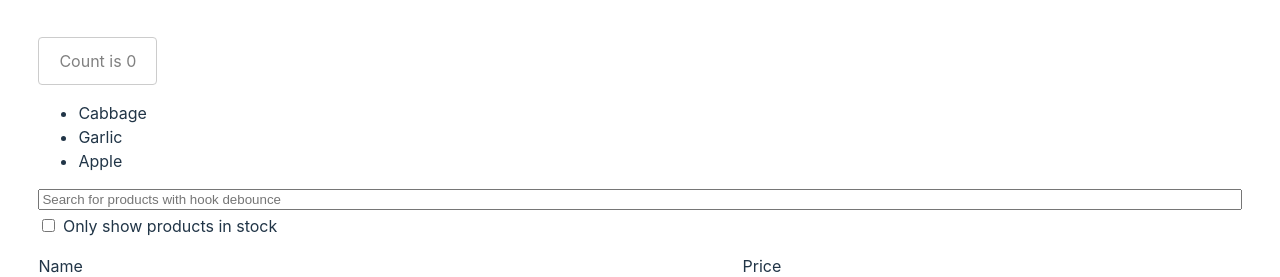
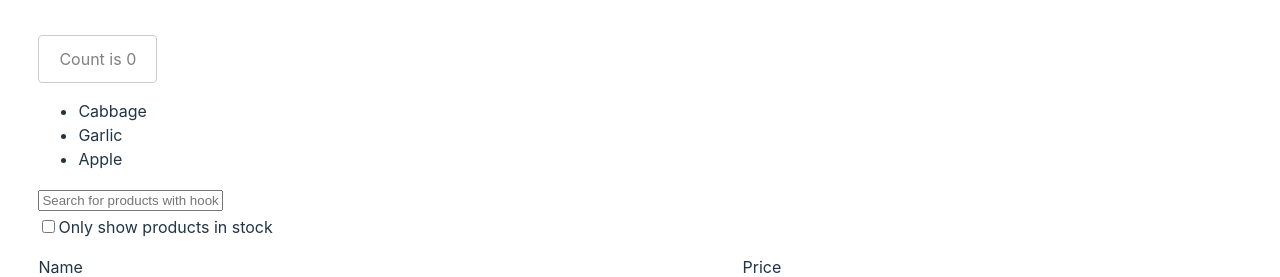
Before and after one commit to leoclao/learn-react-vite, a React (Vite) app: page / in a window 1280 px wide. Shown: the top 277 px of the page. Built offline with nearby package versions, Linux system fonts and the light colour scheme.

Commit message:
#patch done issue 17

```diff
--- a/src/components/Scoller/Infinite.tsx
+++ b/src/components/Scoller/Infinite.tsx
@@ -1,6 +1,6 @@
 import React, { useState, useEffect, useRef } from "react";
 
-function Infinite() {
+function ScrollInfinite() {
   const [count, setCount] = useState(0);
   const [items, setItems] = useState<string[]>([]);
   const [isFetching, setIsFetching] = useState(false);
@@ -32,3 +32,5 @@ function Infinite() {
     </div>
   )
 }
+
+export default ScrollInfinite;
--- a/src/components/Scoller/index.ts
+++ b/src/components/Scoller/index.ts
@@ -0,0 +1 @@
+export { default as ScrollInfinite } from "./Infinite";
--- /dev/null
+++ b/src/components/field/Base.tsx
@@ -0,0 +1,58 @@
+import styles from "@/styles/modules/field.module.scss";
+import type { Size } from "@/utils";
+import clsx from "clsx";
+import Message from "../message";
+
+interface Props {
+	label?: string;
+	className?: string;
+	size?: Size;
+	id?: string;
+	placeHolder?: string;
+	type?: string;
+	value?: string;
+	alt?: string;
+	inputRef?: React.RefObject<HTMLInputElement>;
+	msType?: string;
+	msContent?: string;
+	onChange?: React.ChangeEventHandler<HTMLInputElement>;
+	required?: boolean;
+}
+
+function FieldBase({
+	label,
+	className,
+	size = "medium",
+	id,
+	placeHolder = "Input placeholder",
+	type = "text",
+	value = "",
+	alt = "Input description",
+	inputRef,
+	msType,
+	msContent,
+	onChange,
+	required = false,
+}: Props) {
+	return (
+		<div className={clsx(styles.base, className)}>
+			<div className={styles.container}>
+				{label &&
+					<label className={styles.Label} htmlFor={id}>{label}</label>
+				}
+				<input
+					id={id}
+					placeholder={placeHolder}
+					type={type}
+					value={value}
+					alt={alt}
+					ref={inputRef}
+					onChange={onChange}
+				/>
+			</div>
+			{msContent && <Message types={msType} content={msContent} />}
+		</div>
+	);
+}
+
+export default FieldBase;
--- a/src/components/field/index.tsx
+++ b/src/components/field/index.tsx
@@ -1,29 +1 @@
-import clsx from "clsx";
-import Message from "./../message";
-
-interface Props {
-	className?: string;
-	type?: string;
-	msType?: string;
-	msContent?: string;
-	onChange?: React.ChangeEventHandler<HTMLInputElement>;
-}
-
-function Field({ className, type, msType, onChange }: Props) {
-	return (
-		<div className={clsx(styles.base, className)}>
-			<div className={styles.container}>
-				<input
-					type={type}
-					ref={inputRef}
-					value={colValue}
-					onChange={onChange}
-					placeholder={placeHolder}
-				/>
-			</div>
-			{msContent && <Message types={msType} content={msContent} />}
-		</div>
-	);
-}
-
-export default Field;
+export { default as FieldBase } from "./Base";
--- a/src/components/index.ts
+++ b/src/components/index.ts
@@ -1,7 +1,7 @@
 export { Avatar } from "./Avatar";
 export { Button, ButtonLink } from "./Button";
 export { Card, CardAction, CardContent, CardMedia, CardTitle } from "./Card";
-export { default as Field } from "./field";
+export { FieldBase } from "./Field";
 export { default as Grid } from "./grid";
 export { default as List } from "./list";
 export { default as Message } from "./message";
--- a/src/features/product/SearchBar.tsx
+++ b/src/features/product/SearchBar.tsx
@@ -1,3 +1,4 @@
+import { FieldBase } from "@/components/Field";
 import styles from "@/styles/modules/product.module.scss";
 import clsx from "clsx";
 
@@ -19,20 +20,14 @@ function SearchBar({
 	return (
 		<form className={clsx(styles["search-bar"])}>
 			<div className={clsx(styles["search-bar__field"])}>
-				<input
-					type="text"
-					title="Search"
-					value={filterText}
-					placeholder={filterPlaceholder}
-					onChange={(e) => onFilterTextChange(e.target.value)}
-				/>
+				<FieldBase id="inputSearchBar" value={filterText} placeHolder={filterPlaceholder} onChange={(e) => onFilterTextChange(e.target.value)} />
 				<label>
 					<input
 						type="checkbox"
 						checked={inStockOnly}
 						onChange={(e) => onInStockOnlyChange(e.target.checked)}
 					/>
-					{" Only show products in stock"}
+					{"Only show products in stock"}
 				</label>
 			</div>
 		</form>
--- /dev/null
+++ b/src/styles/modules/field.module.scss
@@ -0,0 +1,13 @@
+.base {
+  display: flex;
+  flex-direction: column;
+}
+
+.container {
+  position: relative;
+}
+
+.Label {
+  font-size: 1rem;
+  font-weight: 600;
+}
```
Also changed, not shown: package.json (+7 -11 lines), .pnp.cjs, 2 other files (tests, documents, lock files or other folders).
